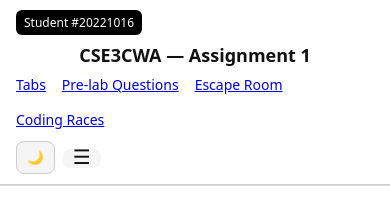
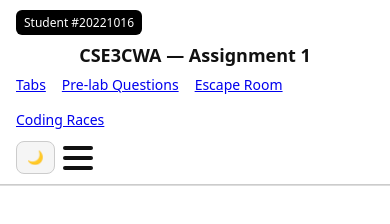
Before and after one commit to Travis-Hoult/CSE3CWA-A1, a Next.js app: page / in a window 390 px wide. Shown: the top 224 px of the page. Built offline with nearby package versions, Linux system fonts and the light colour scheme.

Commit message:
Updated code for Hamburger Menu and Styling

```diff
--- a/components/Menu.module.css
+++ b/components/Menu.module.css
@@ -0,0 +1,60 @@
+/* Container positions the dropdown relative to the button */
+.container { position: relative; }
+
+/* Button styled as a clean icon-only control */
+.hamburger {
+  cursor: pointer;
+  display: flex;
+  flex-direction: column;
+  justify-content: space-around;
+  width: 30px;
+  height: 30px;
+  background: transparent; /* no button background */
+  border: none;            /* no border (per requirement) */
+  padding: 0;
+}
+
+/* Bars animate into an X when open */
+.bar, .barOpen {
+  width: 100%;
+  height: 4px;
+  background-color: var(--fg, #333);
+  transition: all 0.2s ease;
+  border-radius: 2px;
+}
+
+.barOpen:nth-child(1) { transform: rotate(45deg) translate(5px, 5px); }
+.barOpen:nth-child(2) { opacity: 0; }
+.barOpen:nth-child(3) { transform: rotate(-45deg) translate(5px, -5px); }
+
+/* Menu panel */
+.menu {
+  display: none;
+}
+
+.menuOpen {
+  display: block;
+  position: absolute;
+  top: 40px;
+  right: 0; /* align to button */
+  background-color: var(--bg, #fff);
+  color: var(--fg, #333);
+  border: 1px solid #ddd;
+  border-radius: 10px;
+  box-shadow: 0 10px 24px rgba(0,0,0,.12);
+  width: 200px;
+  padding: 6px 0;
+  animation: pop 120ms ease;
+}
+
+/* List + items */
+.menuOpen ul { list-style: none; padding: 0; margin: 0; }
+.menuOpen li { padding: 8px 12px; }
+.menuOpen li a { text-decoration: none; color: inherit; display: block; }
+.menuOpen li:hover { background: rgba(0,0,0,.05); }
+
+/* Subtle pop-in */
+@keyframes pop {
+  from { opacity: 0; transform: translateY(-2px) scale(0.98); }
+  to   { opacity: 1; transform: translateY(0) scale(1); }
+}
--- a/components/Menu.tsx
+++ b/components/Menu.tsx
@@ -1,16 +1,15 @@
-// components/Menu.tsx
 "use client";
 
-import React, { useEffect, useRef, useState } from "react";
+import { useEffect, useRef, useState } from "react";
 import Link from "next/link";
-import { setCookie, getCookie } from "@/lib/cookies";
+import styles from "./Menu.module.css";
 
 export default function Menu() {
   const [open, setOpen] = useState(false);
   const menuRef = useRef<HTMLDivElement>(null);
   const btnRef = useRef<HTMLButtonElement>(null);
 
-  // Close on Escape & click outside
+  // Close on Escape & outside click, return focus to the button
   useEffect(() => {
     function onKey(e: KeyboardEvent) {
       if (e.key === "Escape") {
@@ -19,8 +18,10 @@ export default function Menu() {
       }
     }
     function onClick(e: MouseEvent) {
-      if (!menuRef.current) return;
-      if (!menuRef.current.contains(e.target as Node)) setOpen(false);
+      if (menuRef.current && !menuRef.current.contains(e.target as Node)) {
+        setOpen(false);
+        btnRef.current?.focus();
+      }
     }
     window.addEventListener("keydown", onKey);
     window.addEventListener("mousedown", onClick);
@@ -30,73 +31,28 @@ export default function Menu() {
     };
   }, []);
 
-  // Read last visited page cookie to pre-highlight
-  const last = getCookie("lastMenu") ?? "/";
-
-  const buttonStyle: React.CSSProperties = {
-    padding: "8px 10px",
-    border: "none",                 // no border (per your request)
-    background: "var(--card)",
-    borderRadius: 8,
-    cursor: "pointer",
-    transform: open ? "rotate(90deg)" : "rotate(0deg)",
-    transition: "transform 120ms ease",
-    color: "var(--fg)",             // hamburger glyph follows theme
-    lineHeight: 0,
-  };
-
-  const listStyle: React.CSSProperties = {
-    position: "absolute",
-    right: 16,
-    top: 48,
-    background: "var(--bg)",
-    border: "1px solid #ddd",
-    borderRadius: 10,
-    boxShadow: "0 10px 24px rgba(0,0,0,.12)",
-    padding: 8,
-    display: open ? "block" : "none",
-    minWidth: 160,
-  };
-
-  const linkStyle = (href: string): React.CSSProperties => ({
-    display: "block",
-    padding: "8px 12px",
-    borderRadius: 8,
-    textDecoration: "none",
-    color: "var(--fg)",
-    fontWeight: last === href ? 700 : 400, // bold the last visited
-    outlineOffset: 2,
-  });
-
-  function handleNav(href: string) {
-    setCookie("lastMenu", href, 30); // remember last menu path for 30 days
-    setOpen(false);
-  }
-
   return (
-    <div style={{ position: "relative" }} ref={menuRef}>
+    <div className={styles.container} ref={menuRef}>
       <button
-        id="menu-button"
         ref={btnRef}
+        className={styles.hamburger}
         aria-label="Open menu"
-        aria-haspopup="true"
         aria-expanded={open}
         aria-controls="mainnav"
-        onClick={() => setOpen((v) => !v)}
-        style={buttonStyle}
+        onClick={() => setOpen(v => !v)}
       >
-        {/* Hamburger glyph inherits color via currentColor (button's color) */}
-        <span aria-hidden="true" style={{ fontSize: 20 }}>☰</span>
+        <span className={open ? styles.barOpen : styles.bar} />
+        <span className={open ? styles.barOpen : styles.bar} />
+        <span className={open ? styles.barOpen : styles.bar} />
       </button>
 
-      {/* Plain nav semantics (no menu roles) */}
-      <nav id="mainnav" aria-labelledby="menu-button" style={listStyle}>
-        <Link href="/" style={linkStyle("/")} onClick={() => handleNav("/")}>
-          Home
-        </Link>
-        <Link href="/about" style={linkStyle("/about")} onClick={() => handleNav("/about")}>
-          About
-        </Link>
+      <nav id="mainnav" className={open ? styles.menuOpen : styles.menu}>
+        <ul>
+          <li><Link href="/">Home</Link></li>
+          <li><Link href="/about">About</Link></li>
+          <li><Link href="/races">Races</Link></li>
+          <li><Link href="/prelab">Pre‑lab</Link></li>
+        </ul>
       </nav>
     </div>
   );
```
